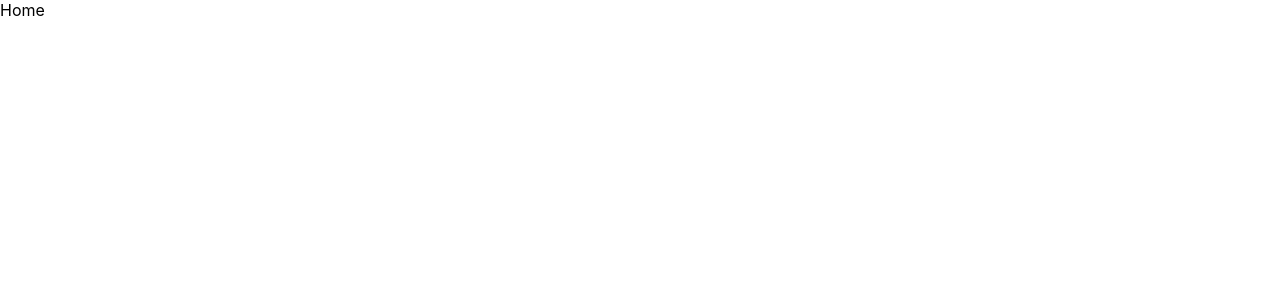
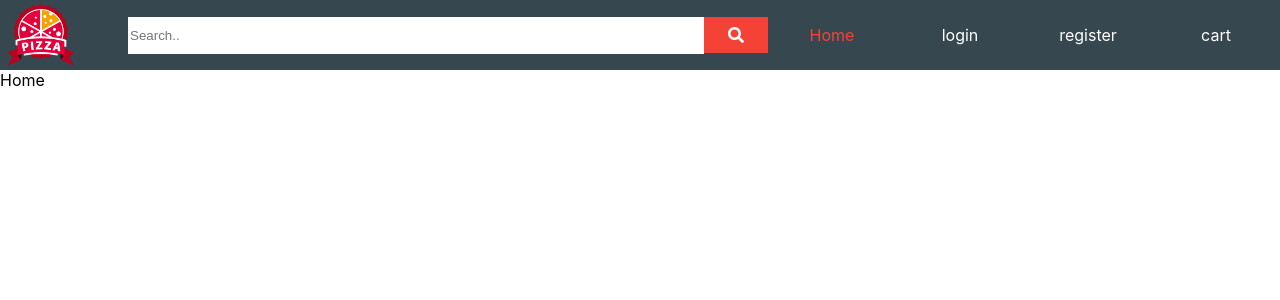
Before and after one commit to shehab20089/Pizza-Store, a React (Create React App) app in the folder pizza-store-front/: page / in a window 1280 px wide. Shown: the top 300 px of the page. Built offline with nearby package versions, Linux system fonts and the light colour scheme.

Commit message:
adding header component

```diff
--- a/pizza-store-front/src/App.js
+++ b/pizza-store-front/src/App.js
@@ -1,22 +1,46 @@
 import React from "react";
-import logo from "./logo.svg";
+import Header from "./components/Header/index";
 import Home from "./pages/homePage/index";
 import Login from "./pages/loginPage/index";
 import Register from "./pages/registerPage/index";
 import Cart from "./pages/cartPage/index";
 import Addproduct from "./pages/addProductPage/index";
 import Error from "./pages/ErrorPage/index";
-import { BrowserRouter as Router, Switch, Route, Link } from "react-router-dom";
+import {
+  BrowserRouter as Router,
+  Switch,
+  Route,
+  Link,
+  NavLink
+} from "react-router-dom";
 import "./App.scss";
 
 function App() {
   return (
     <Router>
+      <Header>
+        <NavLink className="nav-link" activeClassName="activeLink" exact to="/">
+          Home
+        </NavLink>
+        <NavLink className="nav-link" activeClassName="activeLink" to="/login">
+          login
+        </NavLink>
+        <NavLink
+          className="nav-link"
+          activeClassName="activeLink"
+          to="/register"
+        >
+          register
+        </NavLink>
+        <NavLink className="nav-link" activeClassName="activeLink" to="/cart">
+          cart
+        </NavLink>
+      </Header>
       <div>
         {/* A <Switch> looks through its children <Route>s and
           renders the first one that matches the current URL. */}
         <Switch>
-          <Route path="(/home|/)/">
+          <Route exact path="/">
             <Home />
           </Route>
           <Route path="/login">
--- /dev/null
+++ b/pizza-store-front/src/components/Header/index.jsx
@@ -0,0 +1,25 @@
+import React from "react";
+import { Link } from "react-router-dom";
+import { FontAwesomeIcon } from "@fortawesome/react-fontawesome";
+import { faSearch } from "@fortawesome/free-solid-svg-icons";
+
+import "./style.scss";
+
+const Header = props => {
+  return (
+    <div className="header">
+      <Link className="logo" to="/">
+        <img src="/pizzaLogo.png" alt="" />
+      </Link>
+      <form action="get">
+        <input type="text" placeholder="Search.." />
+        <div className="search-btn">
+          <FontAwesomeIcon icon={faSearch} />
+        </div>
+      </form>
+      {props.children}
+    </div>
+  );
+};
+
+export default Header;
--- /dev/null
+++ b/pizza-store-front/src/components/Header/style.scss
@@ -0,0 +1,63 @@
+$primaryColor: #37474f;
+$secondryColor: #f44336;
+
+.header {
+  background-color: $primaryColor;
+  height: 70px;
+  width: 100%;
+  display: flex;
+
+  .logo {
+    width: 10%;
+  }
+
+  .logo img {
+    margin-left: 5%;
+    width: 70px;
+    height: 70px;
+  }
+  form {
+    flex: 1;
+    display: flex;
+    align-items: center;
+  }
+  .search-btn {
+    // flex: 1;
+    height: 52%;
+    display: flex;
+    justify-content: center;
+    align-items: center;
+    width: 10%;
+    background: #f44336;
+    color: white;
+  }
+  input {
+    width: 90%;
+    border: none;
+    outline: none;
+    border-top-right-radius: 0;
+    border-bottom-right-radius: 0;
+    // margin-top: 1%;
+    height: 50%;
+  }
+
+  .nav-link {
+    display: flex;
+    justify-content: center;
+    align-items: center;
+    // flex: 1;
+    width: 10%;
+    text-decoration: none;
+    color: white;
+    transition: 0.4s;
+
+    &:hover {
+      color: $secondryColor;
+    }
+  }
+
+  .activeLink {
+    // background-color: $secondryColor;
+    color: $secondryColor;
+  }
+}
--- a/pizza-store-front/src/pages/historyPage/index.jsx
+++ b/pizza-store-front/src/pages/historyPage/index.jsx
@@ -1,7 +1,7 @@
 import React from "react";
 
 const HistoryPage = () => {
-  return <div></div>;
+  return <div>history</div>;
 };
 
 export default HistoryPage;
```
Also changed, not shown: pizza-store-front/public/pizzaLogo.png (added).
